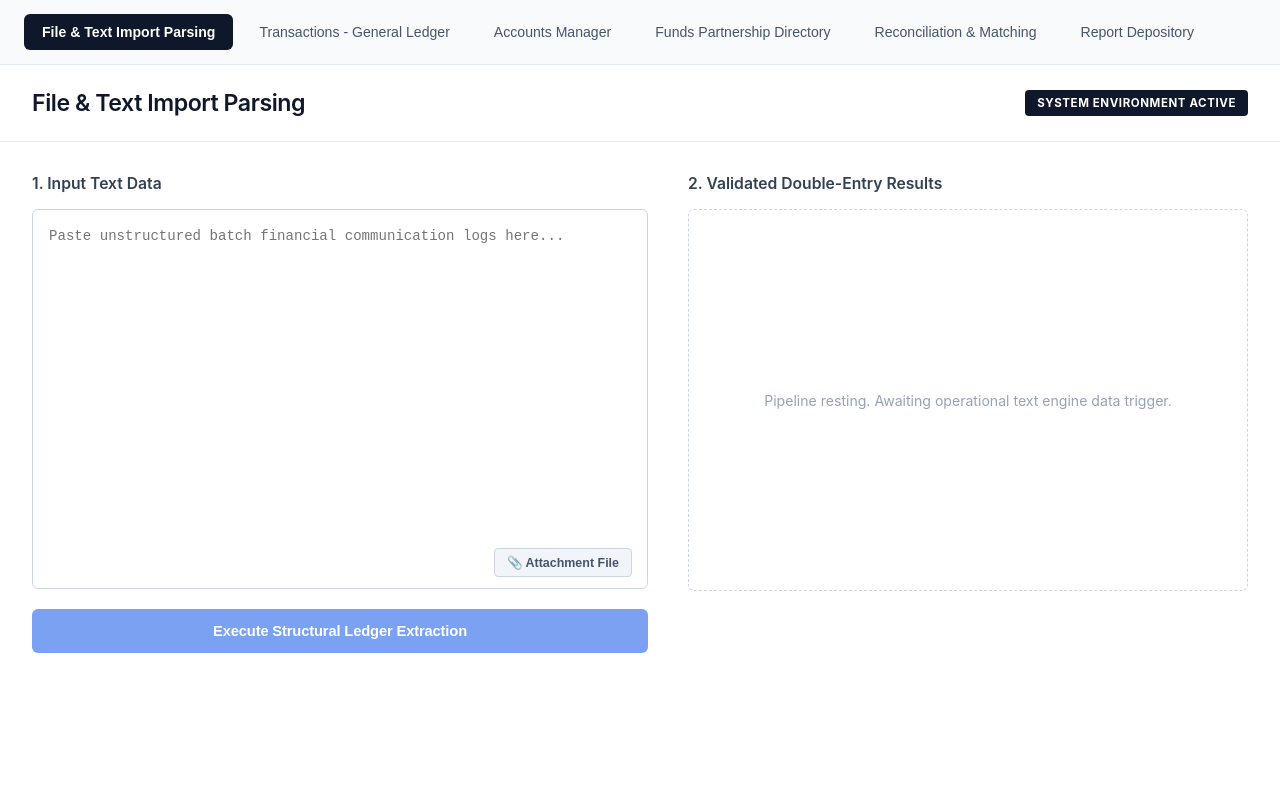
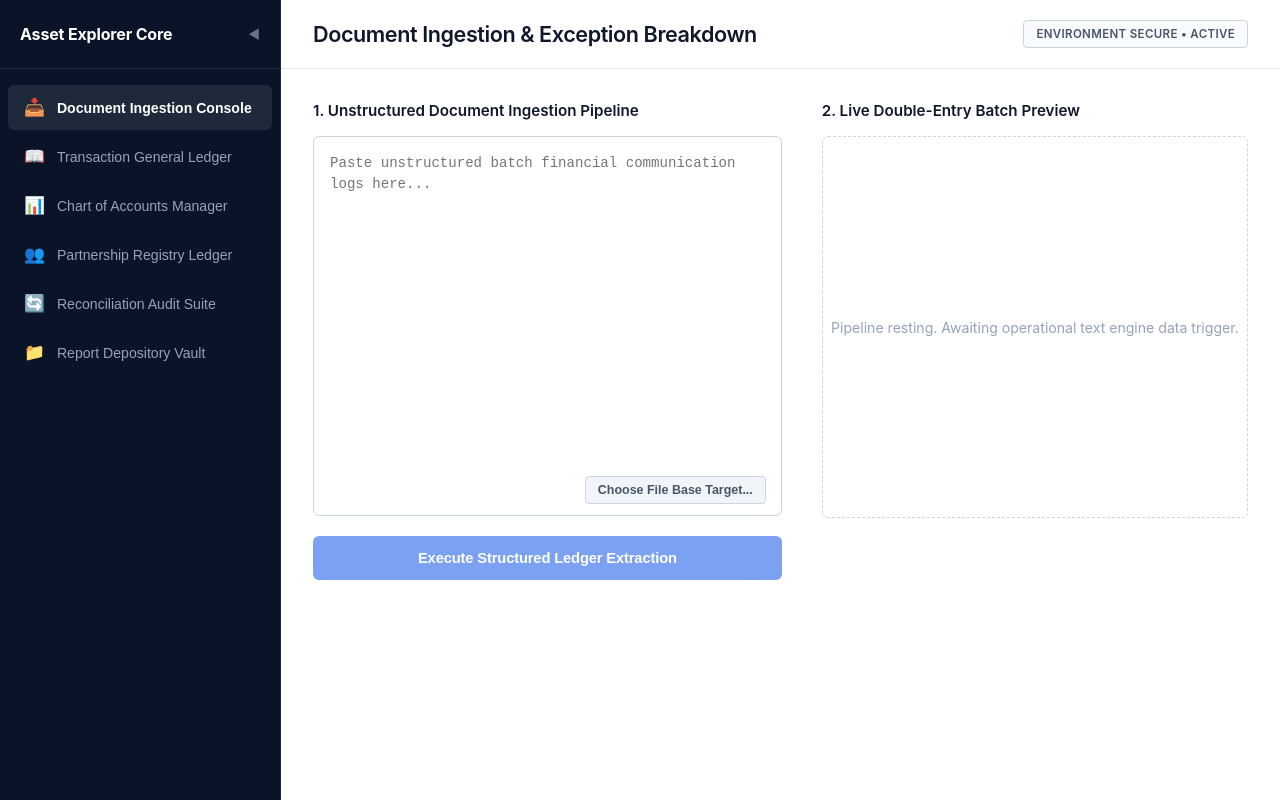
Before and after one commit to Ki172000/Investments-Explorer, a Next.js app: page / in a window 1280 px wide. Built offline with nearby package versions, Linux system fonts and the light colour scheme.

Commit message:
fix: other modifications v3

```diff
--- a/app/page.tsx
+++ b/app/page.tsx
@@ -35,26 +35,8 @@ export default function Home() {
   const [extractedBatch, setExtractedBatch] = useState<any[]>([]);
 
   // Sub-tabs
-  const [registrySubTab, setRegistrySubTab] = useState<'ALL' | 'LP' | 'GP' | 'AFFILIATE'>('ALL');
   const [reconFilter, setReconFilter] = useState<'ALL' | 'UNMATCHED' | 'MATCHED'>('UNMATCHED');
   const [reconData, setReconData] = useState<any[]>([]);
-
-  // Account Balances Form Inputs
-  const [newCode, setNewCode] = useState('');
-  const [newName, setNewName] = useState('');
-  const [newCat, setNewCat] = useState('Asset');
-  const [newMtd, setNewMtd] = useState('');
-  const [newQtd, setNewQtd] = useState('');
-  const [newYtd, setNewYtd] = useState('');
-  const [newItd, setNewItd] = useState('');
-
-  // Registry Form Inputs
-  const [entName, setEntName] = useState('');
-  const [entCommitment, setEntCommitment] = useState('');
-  const [entUnfunded, setEntUnfunded] = useState('');
-  const [entPct, setEntPct] = useState('');
-  const [entType, setEntType] = useState('LP');
-  const [entFund, setEntFund] = useState('AGIP Alternative Investments IV');
 
   // Hydrate Data Architecture
   useEffect(() => {
@@ -159,67 +141,83 @@ export default function Home() {
     setInputText('');
   }
 
-  // Explicit Tab Descriptor Maps matching user selection
-  const tabsConfig = [
-    { id: 'ingestion', label: 'File & Text Import Parsing' },
-    { id: 'ledger', label: 'Transactions - General Ledger' },
-    { id: 'coa', label: 'Accounts Manager' },
-    { id: 'registry', label: 'Funds Partnership Directory' },
-    { id: 'recon', label: 'Reconciliation & Matching' },
-    { id: 'reports', label: 'Report Depository' }
+  // Exact Sidebar configuration mapping directly to image_fc963c.png & image_d494fd.png
+  const sidebarTabs = [
+    { id: 'ingestion', label: 'Document Ingestion Console', icon: '📥' },
+    { id: 'ledger', label: 'Transaction General Ledger', icon: '📖' },
+    { id: 'coa', label: 'Chart of Accounts Manager', icon: '📊' },
+    { id: 'registry', label: 'Partnership Registry Ledger', icon: '👥' },
+    { id: 'recon', label: 'Reconciliation Audit Suite', icon: '🔄' },
+    { id: 'reports', label: 'Report Depository Vault', icon: '📁' }
   ];
 
   return (
-    <div style={{ minHeight: '100vh', background: '#ffffff', color: '#1e293b', fontFamily: '-apple-system, BlinkMacSystemFont, "Segoe UI", Roboto, sans-serif' }}>
+    <div style={{ display: 'flex', minHeight: '100vh', background: '#ffffff', color: '#1e293b', fontFamily: '-apple-system, BlinkMacSystemFont, "Segoe UI", Roboto, sans-serif' }}>
 
-      {/* Upper Navigation Tab Bar Container */}
-      <div style={{ background: '#f8fafc', borderBottom: '1px solid #e2e8f0', padding: '14px 24px', display: 'flex', gap: '8px', alignItems: 'center' }}>
-        {tabsConfig.map(tab => {
+      {/* LEFT SIDEBAR CONTROLLER */}
+      <div style={{ width: '280px', background: '#0b1329', color: '#cbd5e1', display: 'flex', flexDirection: 'column', borderRight: '1px solid #1e293b' }}>
+        <div style={{ padding: '24px 20px', display: 'flex', justifyContent: 'space-between', alignItems: 'center', borderBottom: '1px solid #1e293b' }}>
+          <span style={{ fontSize: '1rem', fontWeight: 700, color: '#ffffff', letterSpacing: '-0.01em' }}>Asset Explorer Core</span>
+          <span style={{ fontSize: '0.8rem', color: '#64748b', cursor: 'pointer' }}>◀</span>
+        </div>
+
+        <div style={{ padding: '16px 8px', display: 'flex', flexDirection: 'column', gap: '4px', flexGrow: 1 }}>
+          {sidebarTabs.map(tab => {
             const isSelected = activeTab === tab.id;
             return (
               <button
                 key={tab.id}
                 onClick={() => setActiveTab(tab.id)}
                 style={{
-                padding: '10px 18px',
+                  display: 'flex',
+                  alignItems: 'center',
+                  gap: '12px',
+                  width: '100%',
+                  padding: '12px 16px',
                   border: 'none',
                   borderRadius: '6px',
-                background: isSelected ? '#0f172a' : 'transparent',
-                color: isSelected ? '#ffffff' : '#475569',
+                  background: isSelected ? '#1e293b' : 'transparent',
+                  color: isSelected ? '#ffffff' : '#94a3b8',
                   fontSize: '0.88rem',
                   fontWeight: isSelected ? 600 : 500,
+                  textAlign: 'left',
                   cursor: 'pointer',
                   transition: 'all 0.1s ease'
                 }}
               >
+                <span style={{ fontSize: '1.05rem' }}>{tab.icon}</span>
                 {tab.label}
               </button>
             );
           })}
         </div>
+      </div>
 
-      {/* Main Framework View Header Row */}
-      <div style={{ borderBottom: '1px solid #e2e8f0', padding: '24px 32px', display: 'flex', justifyContent: 'space-between', alignItems: 'center' }}>
-        <h1 style={{ margin: 0, fontSize: '1.45rem', fontWeight: 600, color: '#0f172a', letterSpacing: '-0.02em' }}>
-          {tabsConfig.find(t => t.id === activeTab)?.label}
+      {/* RIGHT CONTENT FRAMEWORK WORKSPACE */}
+      <div style={{ flexGrow: 1, display: 'flex', flexDirection: 'column' }}>
+
+        {/* Main Workspace Top Header Row */}
+        <div style={{ borderBottom: '1px solid #e2e8f0', padding: '20px 32px', display: 'flex', justifyContent: 'space-between', alignItems: 'center', background: '#ffffff' }}>
+          <h1 style={{ margin: 0, fontSize: '1.35rem', fontWeight: 600, color: '#0f172a', letterSpacing: '-0.02em' }}>
+            {activeTab === 'ingestion' ? 'Document Ingestion & Exception Breakdown' : sidebarTabs.find(t => t.id === activeTab)?.label}
           </h1>
-        <div style={{ fontSize: '0.72rem', background: '#0f172a', color: '#ffffff', padding: '6px 12px', borderRadius: '4px', fontWeight: 700, letterSpacing: '0.05em' }}>
-          SYSTEM ENVIRONMENT ACTIVE
+          <div style={{ fontSize: '0.72rem', border: '1px solid #cbd5e1', background: '#f8fafc', color: '#475569', padding: '6px 12px', borderRadius: '4px', fontWeight: 600, letterSpacing: '0.03em' }}>
+            ENVIRONMENT SECURE • ACTIVE
           </div>
         </div>
 
-      {/* Dynamic Content Workspace Panels */}
-      <div style={{ padding: '32px' }}>
+        {/* Dynamic Panels Content Root */}
+        <div style={{ padding: '32px', flexGrow: 1, background: '#ffffff' }}>
 
-        {/* VIEW: FILE & TEXT IMPORT PARSING */}
+          {/* VIEW: DOCUMENT INGESTION CONSOLE */}
           {activeTab === 'ingestion' && (
             <div>
               <div style={{ display: 'grid', gridTemplateColumns: '1.1fr 1fr', gap: '40px', alignItems: 'start' }}>
 
-              {/* Column 1: Pipeline Feed Workspace */}
+                {/* Panel 1: Ingestion Input Box Setup */}
                 <div>
-                <h3 style={{ margin: '0 0 16px 0', fontSize: '0.98rem', fontWeight: 600, color: '#334155' }}>
-                  1. Input Text Data
+                  <h3 style={{ margin: '0 0 16px 0', fontSize: '0.95rem', fontWeight: 600, color: '#0f172a' }}>
+                    1. Unstructured Document Ingestion Pipeline
                   </h3>
 
                   <div style={{ position: 'relative' }}>
@@ -230,29 +228,29 @@ export default function Home() {
                       style={{ width: '100%', height: '380px', padding: '16px', boxSizing: 'border-box', borderRadius: '6px', border: '1px solid #cbd5e1', fontFamily: 'monospace', fontSize: '0.88rem', lineHeight: '1.5', resize: 'none', background: '#ffffff', outline: 'none' }}
                     />
 
-                  {/* Embedded Document Upload Trigger Pin */}
+                    {/* Floating Base Target Button Link */}
                     <div style={{ position: 'absolute', bottom: '16px', right: '16px' }}>
                       <input type="file" ref={fileInputRef} onChange={handleFileUpload} accept=".txt,.csv,.json" style={{ display: 'none' }} />
                       <button onClick={() => fileInputRef.current?.click()} style={{ padding: '6px 12px', background: '#f1f5f9', border: '1px solid #cbd5e1', borderRadius: '4px', cursor: 'pointer', fontSize: '0.78rem', fontWeight: 600, color: '#475569' }}>
-                      📎 Attachment File
+                        Choose File Base Target...
                       </button>
                     </div>
                   </div>
 
-                {/* Unified Full-Width Extraction Action Button Component */}
+                  {/* Absolute Full-Width Royal Blue Action Button Component */}
                   <button
                     onClick={handleAiParse}
                     disabled={loading || !inputText.trim()}
                     style={{ width: '100%', marginTop: '16px', padding: '14px', background: '#2563eb', color: '#ffffff', border: 'none', borderRadius: '6px', cursor: inputText.trim() ? 'pointer' : 'not-allowed', fontWeight: 600, fontSize: '0.92rem', letterSpacing: '-0.01em', opacity: inputText.trim() ? 1 : 0.6 }}
                   >
-                  {loading ? 'Analyzing Log Metrics...' : 'Execute Structural Ledger Extraction'}
+                    {loading ? 'Analyzing Pipeline Logs...' : 'Execute Structured Ledger Extraction'}
                   </button>
                 </div>
 
-              {/* Column 2: Validation Preview Matrix */}
+                {/* Panel 2: Live Double Entry Validation Preview Row Container */}
                 <div>
-                <h3 style={{ margin: '0 0 16px 0', fontSize: '0.98rem', fontWeight: 600, color: '#334155' }}>
-                  2. Validated Double-Entry Results
+                  <h3 style={{ margin: '0 0 16px 0', fontSize: '0.95rem', fontWeight: 600, color: '#0f172a' }}>
+                    2. Live Double-Entry Batch Preview
                   </h3>
 
                   {extractedBatch.length === 0 ? (
@@ -309,7 +307,7 @@ export default function Home() {
             </div>
           )}
 
-        {/* VIEW: TRANSACTIONS - GENERAL LEDGER */}
+          {/* VIEW: TRANSACTION GENERAL LEDGER */}
           {activeTab === 'ledger' && (
             <div style={{ background: '#ffffff', border: '1px solid #e2e8f0', borderRadius: '6px', padding: '24px' }}>
               <h3 style={{ margin: '0 0 16px 0', fontSize: '1rem', fontWeight: 600 }}>Active Ledger Journal Records</h3>
@@ -336,7 +334,7 @@ export default function Home() {
             </div>
           )}
 
-        {/* VIEW: ACCOUNTS MANAGER */}
+          {/* VIEW: CHART OF ACCOUNTS MANAGER */}
           {activeTab === 'coa' && (
             <div style={{ background: '#ffffff', border: '1px solid #e2e8f0', borderRadius: '6px', padding: '24px' }}>
               <h3 style={{ margin: '0 0 16px 0', fontSize: '1rem', fontWeight: 600 }}>Chart of Accounts Directory</h3>
@@ -361,7 +359,7 @@ export default function Home() {
             </div>
           )}
 
-        {/* VIEW: FUNDS PARTNERSHIP DIRECTORY */}
+          {/* VIEW: PARTNERSHIP REGISTRY LEDGER */}
           {activeTab === 'registry' && (
             <div style={{ background: '#ffffff', border: '1px solid #e2e8f0', borderRadius: '6px', padding: '24px' }}>
               <h3 style={{ margin: '0 0 16px 0', fontSize: '1rem', fontWeight: 600 }}>Partnership Node Directory</h3>
@@ -386,7 +384,7 @@ export default function Home() {
             </div>
           )}
 
-        {/* VIEW: RECONCILIATION & MATCHING */}
+          {/* VIEW: RECONCILIATION AUDIT SUITE */}
           {activeTab === 'recon' && (
             <div style={{ background: '#ffffff', border: '1px solid #e2e8f0', borderRadius: '6px', padding: '24px' }}>
               <h3 style={{ margin: '0 0 16px 0', fontSize: '1rem', fontWeight: 600 }}>Reconciliation Core Ledger Track</h3>
@@ -415,7 +413,7 @@ export default function Home() {
             </div>
           )}
 
-        {/* VIEW: REPORT DEPOSITORY */}
+          {/* VIEW: REPORT DEPOSITORY VAULT */}
           {activeTab === 'reports' && (
             <div style={{ background: '#ffffff', border: '1px solid #e2e8f0', borderRadius: '6px', padding: '24px' }}>
               <h3 style={{ margin: '0 0 16px 0', fontSize: '1rem', fontWeight: 600 }}>Secure Generated Reports Vault</h3>
@@ -442,5 +440,6 @@ export default function Home() {
 
         </div>
       </div>
+    </div>
   );
 }
```
Lines whose indentation alone changed are shown as unchanged.
